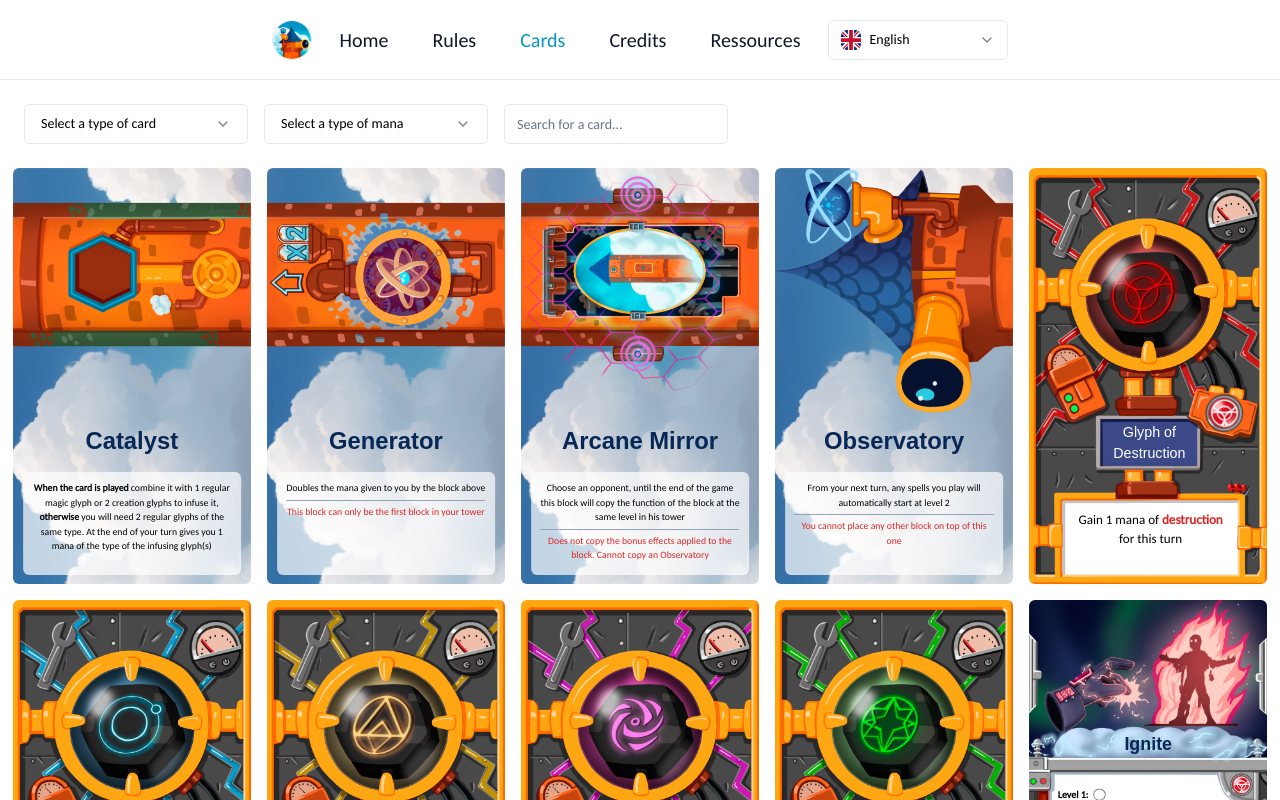
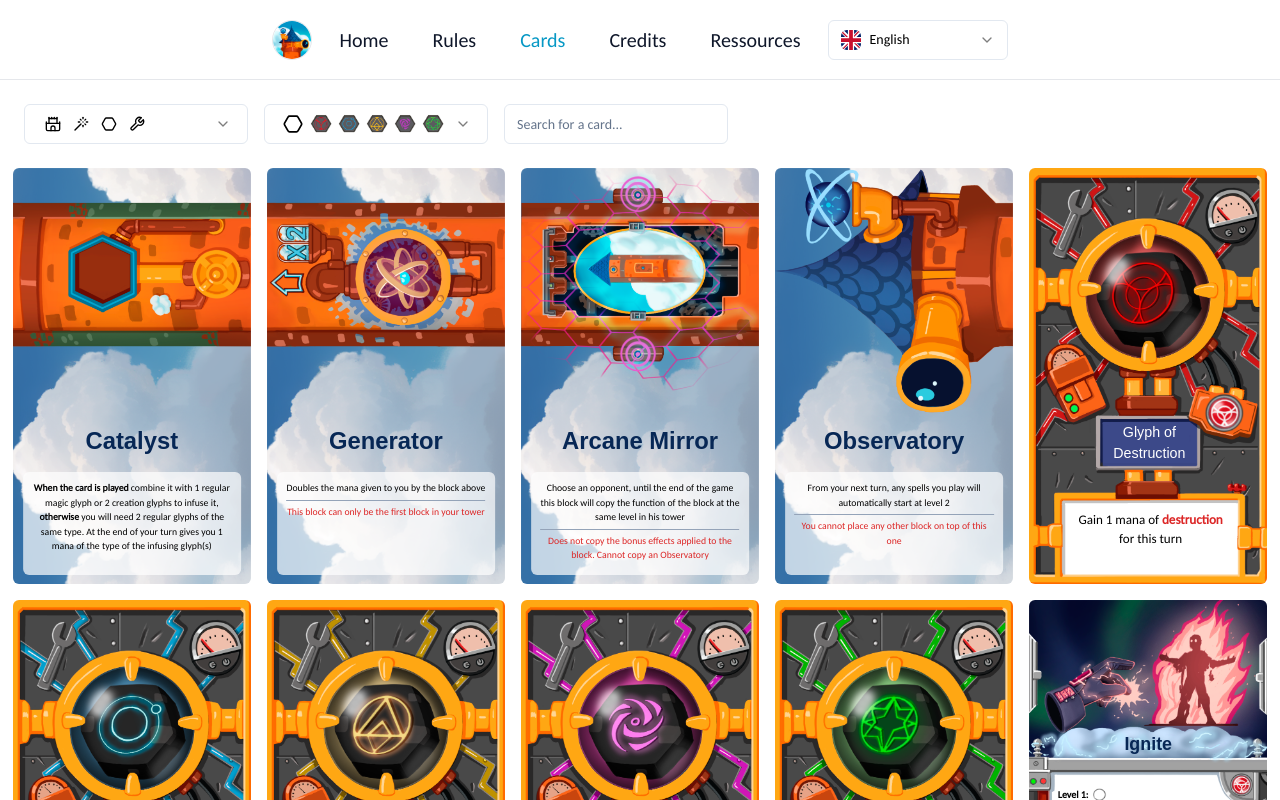
Before and after one commit to CasimirColas/magetowers-website-v2, a Next.js app: page /cards in a window 1280 px wide. Shown: the top 800 px of the page. Built offline with nearby package versions, Linux system fonts and the light colour scheme; a web font is replaced by a local one; what tailwindcss-animated would draw is missing.

Commit message:
Empty selector shows nothing

```diff
--- a/src/components/pages/cards/CardManaSelector.tsx
+++ b/src/components/pages/cards/CardManaSelector.tsx
@@ -62,6 +62,7 @@ function CardManaSelector({
               if (e === "none")
                 return (
                   <Hexagon
+                    key={i}
                     size={20}
                     className="rotate-90  h-6 w-6 p-[0.1rem]"
                   />
--- a/src/components/pages/cards/CardTypeSelector.tsx
+++ b/src/components/pages/cards/CardTypeSelector.tsx
@@ -20,10 +20,10 @@ function CardTypeSelector({
 
   const size = "h-4";
   const typeLabels = {
-    block: <Castle size={24} className={size} />,
-    spell: <Wand size={24} className={size} />,
-    glyph: <Hexagon size={24} className={size + " rotate-90"} />,
-    utility: <Wrench size={24} className={size} />,
+    block: <Castle size={24} className={size} key={"block"} />,
+    spell: <Wand size={24} className={size} key={"spell"} />,
+    glyph: <Hexagon size={24} className={size + " rotate-90"} key={"glyph"} />,
+    utility: <Wrench size={24} className={size} key={"utility"} />,
   };
 
   function onChange(value: string) {
--- a/src/pages/cards/index.tsx
+++ b/src/pages/cards/index.tsx
@@ -1,8 +1,10 @@
 import Card from "@/components/cards/Card";
 import {
   cardCategory,
+  cardCategoryList,
   cardsNameList,
   manaType,
+  manaTypeList,
 } from "@/components/cards/types";
 import DefaultLayout from "@/components/layout/DefaultLayout";
 import CardManaSelector from "@/components/pages/cards/CardManaSelector";
@@ -24,8 +26,8 @@ export default function Cards() {
   const c = useTranslations("common");
   const ct = useTranslations("cards");
   const [filters, setFilters] = useState<CardFilter>({
-    type: [],
-    mana: [],
+    type: cardCategoryList,
+    mana: manaTypeList,
     search: null,
   });
   const [displayedCardNames, setDisplayedCardNames] = useState(cardsNameList);
@@ -33,16 +35,10 @@ export default function Cards() {
   useEffect(() => {
     const filteredCards = cardsNameList.filter((card) => {
       const cardData = d[card];
-      if (
-        filters.mana.length > 0 &&
-        !filters.mana.includes(cardData.manaType)
-      ) {
+      if (!filters.mana.includes(cardData.manaType)) {
         return false;
       }
-      if (
-        filters.type.length > 0 &&
-        !filters.type.includes(cardData.category)
-      ) {
+      if (!filters.type.includes(cardData.category)) {
         return false;
       }
       if (
```
